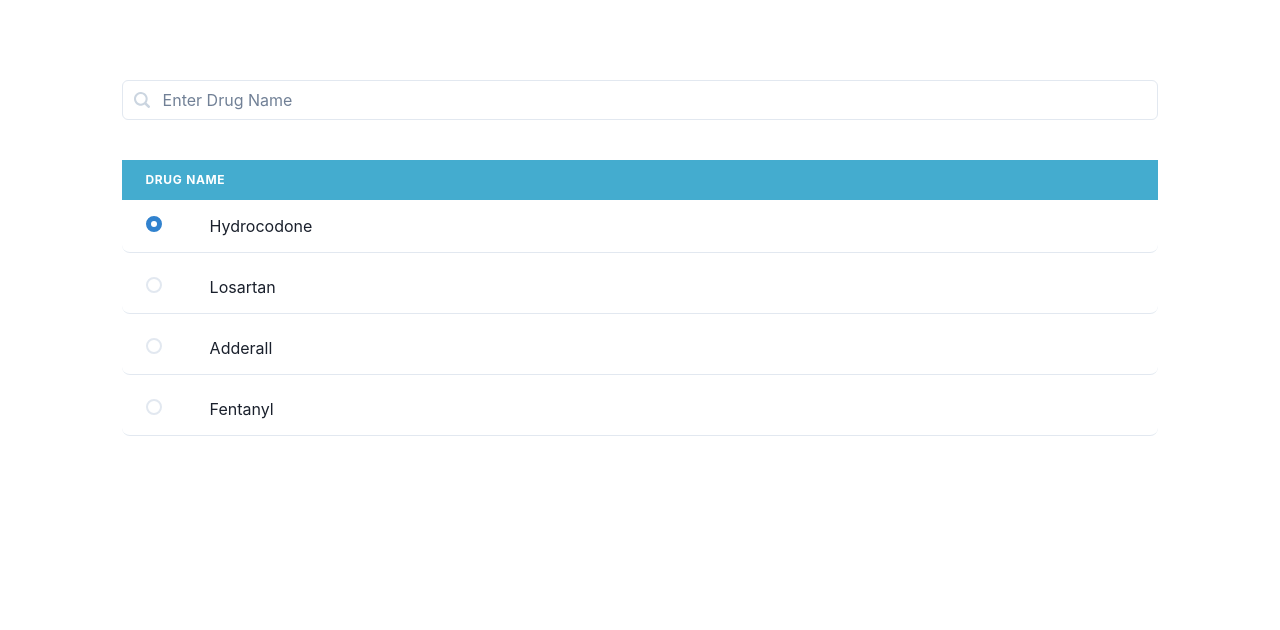
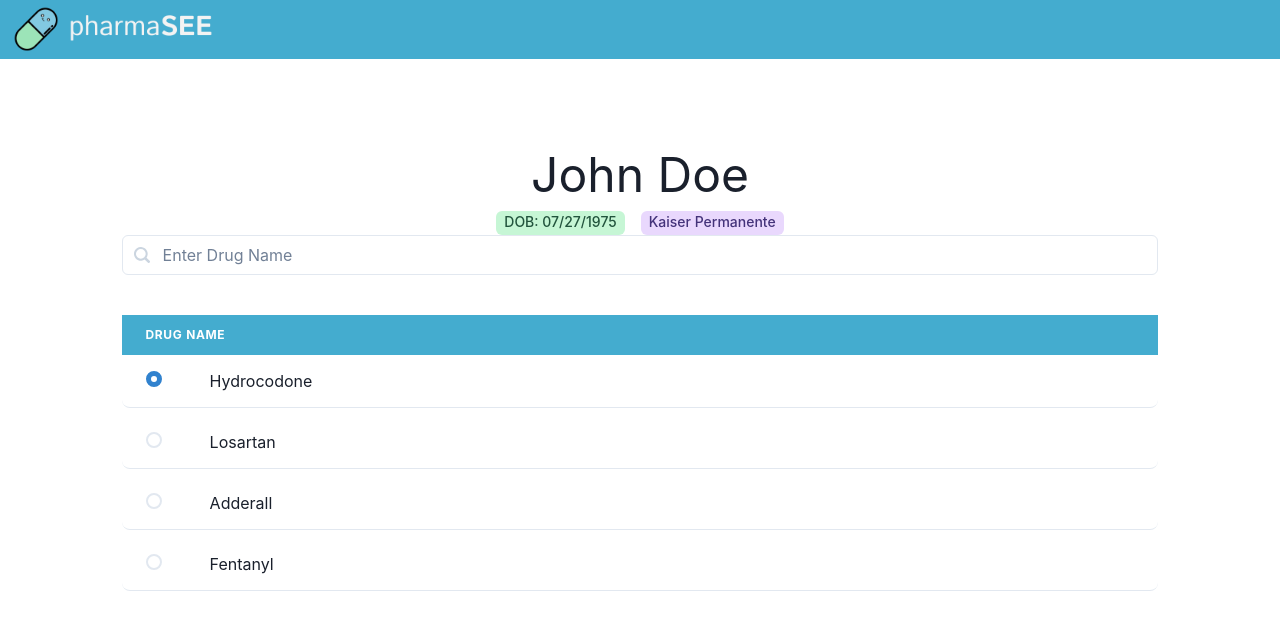
Before and after one commit to eachen1010/pharmasee_frontend, a React (Create React App) app: page /search-drug in a window 1280 px wide. Shown: the top 630 px of the page. Built offline with nearby package versions, Linux system fonts and the light colour scheme.

Commit message:
added john doe on drug search pg

```diff
--- a/src/pages/DrugSearch.jsx
+++ b/src/pages/DrugSearch.jsx
@@ -1,4 +1,5 @@
 import { useState } from 'react';
+import Navbar from '../components/Navbar'
 // import Backend from '../../utils.js';
 // import Fuse from 'fuse.js';
 import {
@@ -24,6 +25,7 @@ import {
     chakra,
     Box,
     Radio,
+    Text,
     RadioGroup,
     Link,
     Avatar,
@@ -68,6 +70,7 @@ const DrugSearch = () => {
 
     return (
         <>
+            <Navbar />
             <Flex
             flexDirection="column"
             width="100vw"
@@ -82,6 +85,24 @@ const DrugSearch = () => {
             height="80vh"
             alignItems="center"
             >
+                <Text fontSize='5xl'>John Doe</Text>
+                <Stack spacing={4} direction='row' justifyContent="space-evenly">
+                    <HStack spacing={4}>
+                        {['md'].map((size) => (
+                            <Tag size={size} key={size} variant='subtle' colorScheme='green'>
+                                <TagLabel>DOB: 07/27/1975</TagLabel>
+                            </Tag>
+                        ))}
+                    </HStack>
+                    <HStack spacing={4}>
+                        {['md'].map((size) => (
+                            <Tag size={size} key={size} variant='subtle' colorScheme='purple'>
+                                <TagLabel>Kaiser Permanente</TagLabel>
+                            </Tag>
+                        ))}
+                    </HStack>
+                </Stack>
+
                 <Stack spacing={2} direction="row" width='auto' justifyContent="space-evenly">
                     <InputGroup>
                         <InputLeftElement pointerEvents='none'>
@@ -89,7 +110,6 @@ const DrugSearch = () => {
                         </InputLeftElement>
                         <Input width='81vw' placeholder='Enter Drug Name' />
                     </InputGroup>
-
                 </Stack>
                 <TableContainer width='81vw' marginTop='5vh'>
                     <Table variant='unstyled'>
```
